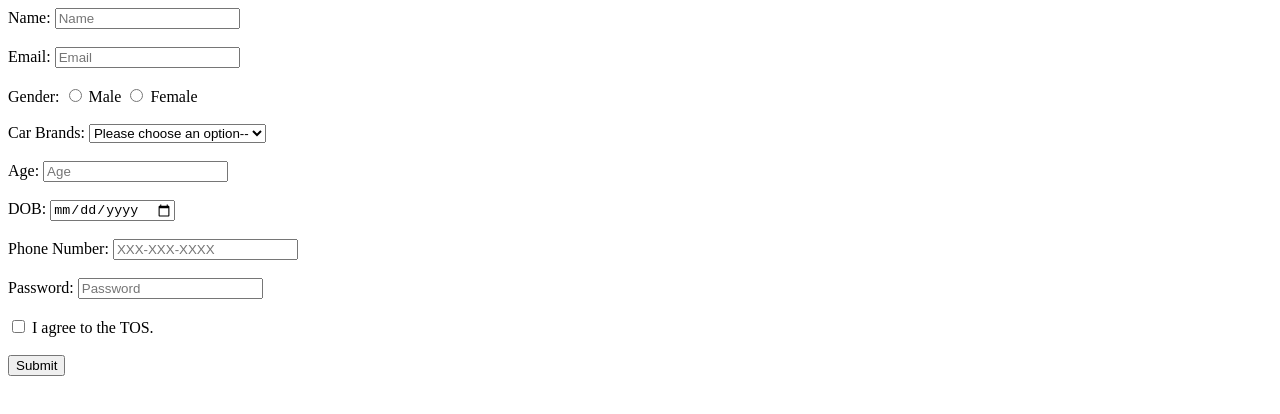
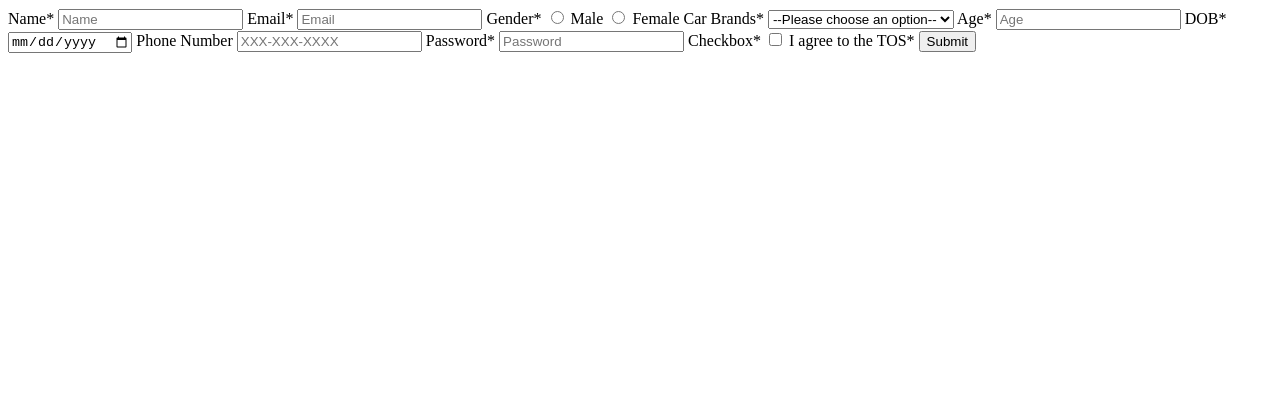
Before and after one commit to acciojob/signup-form-car-dhruv1406, a website: page main.html in a window 1280 px wide. Drawn offline with Linux system fonts and the light colour scheme.

Commit message:
created a submission

```diff
--- a/main.html
+++ b/main.html
@@ -9,33 +9,42 @@
 <body>
 	<!-- the entire body must be written by student -->
 	<form method="post">
-		<label for="#name">Name:</label>
-		<input type="text" id="#name"  placeholder="Name" name="name" required><br><br>
-		<label for="#email">Email:</label>
-		<input type="email" id="#email" placeholder="Email" name="email" required ><br><br>
-		<span>Gender:</span>
-		<input type="radio" id="#gender_m" name="gender" value="Male" required>
-		<label for="#gender_m">Male</label>
-		<input type="radio" id="#gender_f" name="gender" value="Female" required>
-		<label for="#gender_f">Female</label>
-		<br><br>
-		<label for="#cars">Car Brands:</label>
-		<select name="cars" id="#cars" required>
-			<option value="">Please choose an option--</option>
+		<label for="name">Name*</label>
+		<input type="text" id="name"  placeholder="Name" name="name" required>
+
+		<label for="email">Email*</label>
+		<input type="email" id="email" placeholder="Email" name="email" required >
+
+		<label for="gender">Gender*</label>
+		<input type="radio" id="gender_m" name="gender" value="Male" required>
+		<label for="gender_m">Male</label>
+		<input type="radio" id="gender_f" name="gender" value="Female" required>
+		<label for="gender_f">Female</label>
+
+		<label for="cars">Car Brands*</label>
+		<select name="cars" id="cars" required>
+			<option disabled selected value="">--Please choose an option--</option>
 			<option value="BMW">BMW</option>
 			<option value="Audi">Audi</option>
 			<option value="Mercedez">Mercedez</option>
-		</select><br><br>
-		<label for="#age"'>Age:</label>
-		<input type="number" id="#age" name="age" placeholder="Age" required><br><br>
-		<lable for="#dob">DOB:</lable>
-		<input type="date" id="#dob" name="dob" required><br><br>
-		<label for="#tel">Phone Number:</label>
-		<input type="tel" id="#tel" name="ph_number" placeholder="XXX-XXX-XXXX" maxlength="10"><br><br>
-		<label for="#password">Password:</label>
-		<input type="password" id="#password" placeholder="Password" name="password" minlength="8" required><br><br>
-		<input type="checkbox" id="#tos" name="tos" value="checked" required>
-		<label for="#tos">I agree to the TOS.</label><br><br>
+		</select>
+
+		<label for="age"'>Age*</label>
+		<input type="number" id="age" name="age" placeholder="Age" required>
+
+		<lable for="dob">DOB*</lable>
+		<input type="date" id="dob" name="dob" required>
+
+		<label for="tel">Phone Number</label>
+		<input type="tel" id="tel" name="ph_number" placeholder="XXX-XXX-XXXX">
+
+		<label for="password">Password*</label>
+		<input type="password" id="password" placeholder="Password" name="password" minlength="8" required>
+
+		<label for="checkbox">Checkbox*</label>
+		<input type="checkbox" id="tos" name="tos" value="checked" required>
+		<label for="tos">I agree to the TOS*</label>
+
 		<button type="submit">Submit</button>
 
 	</form>
```
